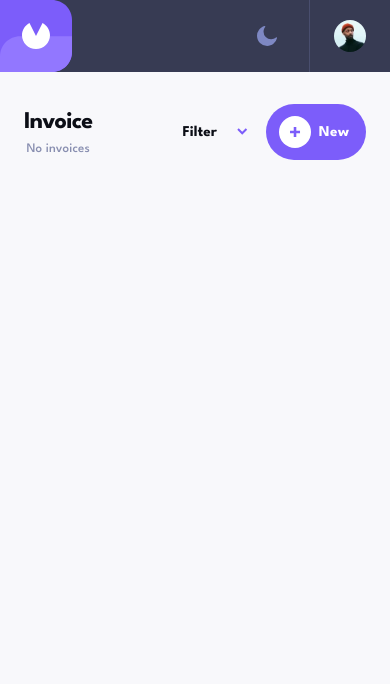
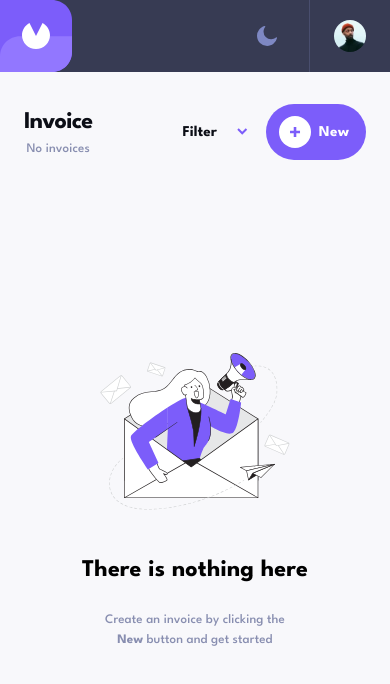
Before and after one commit to bilanoo/invoice, a React (Vite) app: page / in a window 390 px wide. Shown: the top 684 px of the page. Built offline with nearby package versions, Linux system fonts and the light colour scheme.

Commit message:
implemented no invoices layout, mobile phone, tablets and desktop screen displaying correctly.

```diff
--- /dev/null
+++ b/src/EmptyInvoice/EmptyInvoice.tsx
@@ -0,0 +1,20 @@
+import EmptyIllustrator from "../assets/illustration-empty.svg";
+import {
+  Container,
+  CreateNewInvoiceText,
+  EmptyIllustratorImage,
+  NoContentText,
+} from "./EmptyInvoiceStyles";
+
+export const EmptyInvoice = () => {
+  return (
+    <Container>
+      <EmptyIllustratorImage src={EmptyIllustrator} alt="no invoices to show" />
+      <NoContentText>There is nothing here</NoContentText>
+      <CreateNewInvoiceText>
+        Create an invoice by clicking the{" "}
+        <span style={{ fontWeight: "bold" }}>New</span> button and get started
+      </CreateNewInvoiceText>
+    </Container>
+  );
+};
--- /dev/null
+++ b/src/EmptyInvoice/EmptyInvoiceStyles.tsx
@@ -0,0 +1,49 @@
+import { Box, Typography, styled } from "@mui/material";
+
+export const Container = styled(Box)(() => ({
+  "&": {
+    display: "flex",
+    flexDirection: "column",
+    justifyContent: "center",
+    alignItems: "center",
+    width: "100%",
+    height: "100%",
+  },
+  "@media only screen and (min-width: 992px)": {
+    "&": {
+      flexDirection: "column",
+    },
+  },
+}));
+
+export const EmptyIllustratorImage = styled("img")(() => ({
+  "&": {
+    width: "190px",
+    height: "auto",
+  },
+  "@media only screen and (min-width: 768px)": {
+    "&": {
+      width: "300px",
+    },
+  },
+}));
+
+export const NoContentText = styled(Typography)(() => ({
+  "&": {
+    fontSize: "1.5rem",
+    fontWeight: 700,
+    marginTop: "42px",
+    fontFamily: "inherit",
+  },
+}));
+
+export const CreateNewInvoiceText = styled(Typography)(({ theme }) => ({
+  "&": {
+    fontSize: "0.813rem",
+    fontWeight: 500,
+    marginTop: "23px",
+    fontFamily: "inherit",
+    color: theme.palette.text.secondary,
+    width: "180px",
+  },
+}));
--- a/src/InvoiceNavbar/InvoiceNavbarStyles.tsx
+++ b/src/InvoiceNavbar/InvoiceNavbarStyles.tsx
@@ -16,7 +16,7 @@ export const Container = styled(Box)(() => ({
   },
   "@media only screen and (min-width: 992px)": {
     "&": {
-      margin: "0 auto 0 auto",
+      marginTop: "77px",
       alignSelf: "center",
       alignItems: "center",
       width: "730px",
--- /dev/null
+++ b/src/constants/index.tsx
@@ -0,0 +1,2 @@
+export const CreateNewInvoiceText =
+  "Create an invoice by clicking the  button and get started";
--- a/src/pages/Homepage/Homepage.tsx
+++ b/src/pages/Homepage/Homepage.tsx
@@ -2,8 +2,9 @@ import { PaletteMode, ThemeProvider, createTheme } from "@mui/material";
 import { useMemo, useState } from "react";
 import { getDesignTokens } from "../../theme";
 import { Header } from "../../Header/Header";
-import { Container } from "./HomepageStyles";
+import { Container, InvoiceContainer } from "./HomepageStyles";
 import { InvoiceNavbar } from "../../InvoiceNavbar/InvoiceNavbar";
+import { EmptyInvoice } from "../../EmptyInvoice/EmptyInvoice";
 
 export const Homepage = () => {
   const [lightOrDarkMode, setLightOrDarkMode] = useState<PaletteMode>("light");
@@ -17,7 +18,10 @@ export const Homepage = () => {
     <ThemeProvider theme={theme}>
       <Container>
         <Header />
-        <InvoiceNavbar />
+        <InvoiceContainer>
+          <InvoiceNavbar />
+          <EmptyInvoice />
+        </InvoiceContainer>
       </Container>
     </ThemeProvider>
   );
--- a/src/pages/Homepage/HomepageStyles.tsx
+++ b/src/pages/Homepage/HomepageStyles.tsx
@@ -14,3 +14,21 @@ export const Container = styled(Box)(({ theme }) => ({
     },
   },
 }));
+
+export const InvoiceContainer = styled(Box)(() => ({
+  "&": {
+    display: "flex",
+    flexDirection: "column",
+    height: "100%",
+  },
+  "@media only screen and (min-width: 992px)": {
+    "&": {
+      display: "flex",
+      flexDirection: "column",
+      justifyContent: "center",
+      alignItems: "center",
+      marginLeft: "auto",
+      marginRight: "auto",
+    },
+  },
+}));
```
